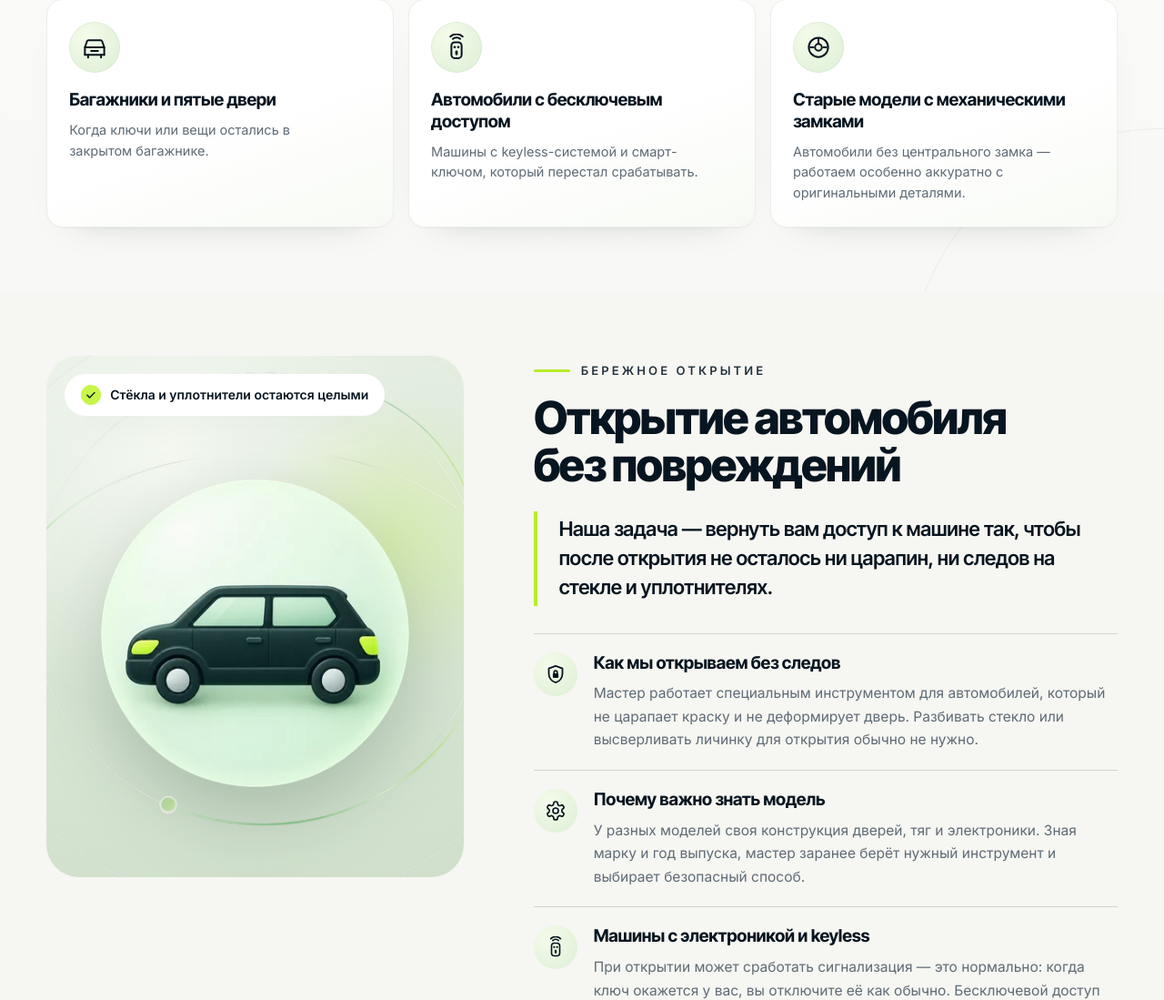
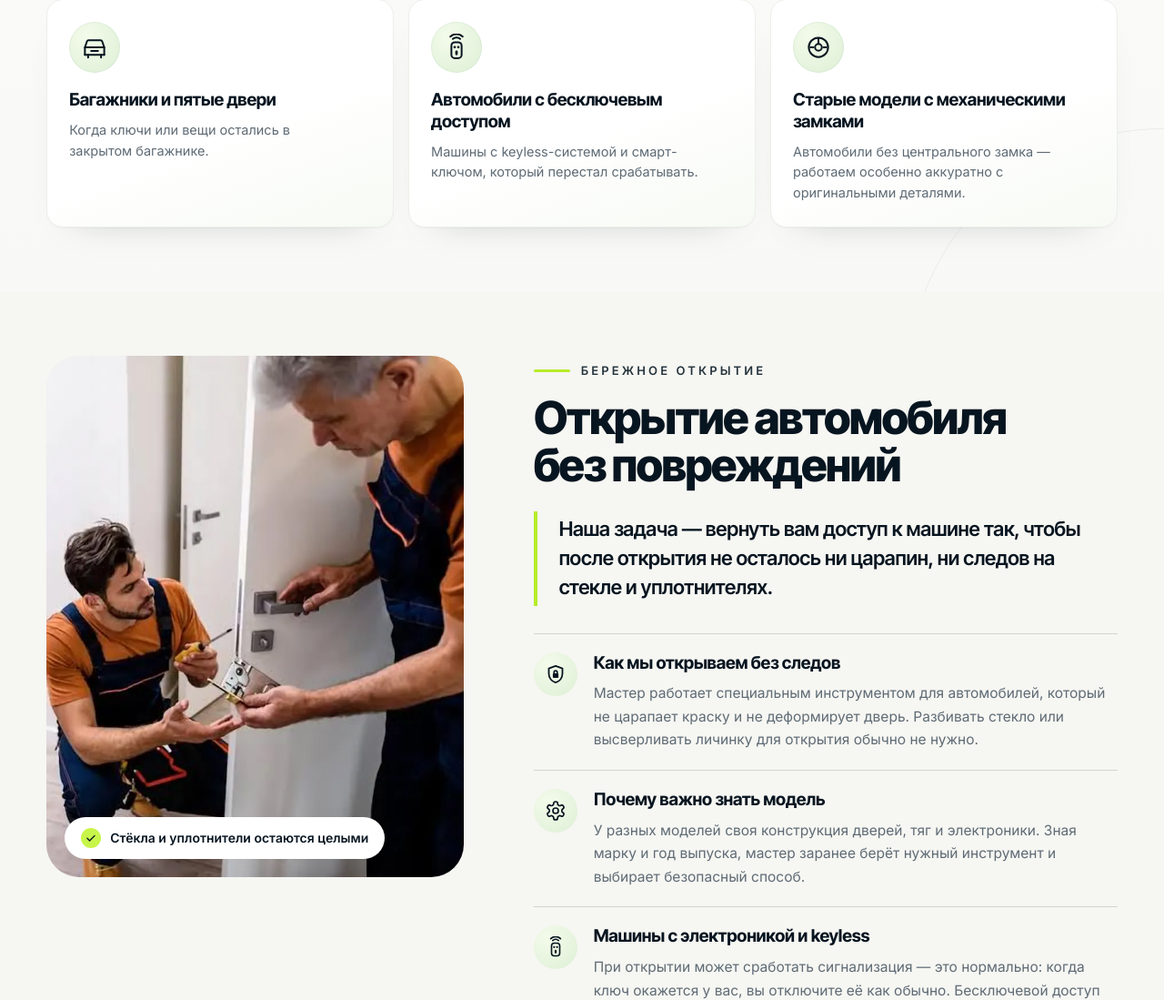
Before and after one commit to underproger/lockbilbao, a PHP site: page /servicios/apertura-de-coches/ in a window 1280 px wide. Shown: the part 4672-5771 px from the top of the page at 91% size. Run offline with PHP 8.4, Linux system fonts and the light colour scheme.

Commit message:
Страницы услуг: фото мастеров у двери в блоке «без повреждений»
- на всех 9 страницах вместо фото мастера / 3D-иконки — img/locksmiths-door.webp на всю карточку
  (.nd__visual--cover, увеличено ×2 EDSR), плашка перенесена вниз, чтобы не закрывать лица
- удалены неиспользуемые img/master-detail.webp и img/master-work.webp
- убран CSS, который больше не используется: орбита/пятно и вырезки в .nd__visual,
  3D-иконка .nd__icon, размытый фон и вырезка в .edge__photo
- README: какие фото где

Co-Authored-By: Claude Opus 5.5 <noreply@anthropic.com>
Claude-Session: https://claude.ai/code/session_01LJWcccLh2tSdCmK7sszm9H

```diff
--- a/css/service.css
+++ b/css/service.css
@@ -290,9 +290,6 @@
     radial-gradient(80% 70% at 30% 20%, #F4F8F1 0%, rgba(244, 248, 241, 0) 70%),
     linear-gradient(170deg, var(--mist) 0%, #CFDFCB 100%);
 }
-.nd__blob { position: absolute; z-index: -1; width: 70%; aspect-ratio: 1; right: -18%; top: 8%; border-radius: 50%; background: radial-gradient(circle, rgba(200, 245, 74, .28) 0%, rgba(200, 245, 74, 0) 70%); }
-.nd__orbit { position: absolute; z-index: -1; width: 150%; max-width: none; left: -24%; top: -4%; opacity: .6; }
-.nd__photo { position: absolute; inset: auto 0 0 0; width: 100%; height: auto; }
 .nd__badge {
   position: absolute; left: 20px; top: 20px; max-width: calc(100% - 40px);
   display: inline-flex; align-items: center; gap: 10px; padding: 12px 18px; border-radius: 999px;
@@ -315,19 +312,11 @@
 .nd-item__title { align-self: center; margin-bottom: 8px; font: 700 19px/1.3 var(--ff-display); letter-spacing: -.012em; color: var(--ink); }
 .nd-item p { max-width: 68ch; font-size: 15.5px; line-height: 1.65; color: var(--muted); }
 
-/* фото-вырезка «руки и замок» обрезана сверху — растворяем верхний край */
-.nd__photo--fade { -webkit-mask-image: linear-gradient(180deg, transparent 0, #000 22%); mask-image: linear-gradient(180deg, transparent 0, #000 22%); }
-
-/* вместо фото — 3D-иконка услуги (автомобили, сейфы, гаражи, помещения и т.п.) */
-.nd__visual--icon { display: grid; place-items: center; }
-.nd__icon {
-  position: relative; width: min(74%, 360px); height: auto; margin-top: 8%;
-  border-radius: 50%; filter: drop-shadow(0 30px 40px rgba(14, 49, 34, .22));
-}
-@media (prefers-reduced-motion: no-preference) {
-  .nd__icon { transition: transform .6s var(--ease); }
-  .nd__visual--icon:hover .nd__icon { transform: translateY(-6px) rotate(-2deg); }
-}
+/* обычное фото на всю карточку */
+.nd__visual--cover { background: #E9E6E3; }
+.nd__cover { position: absolute; inset: 0; width: 100%; height: 100%; object-fit: cover; object-position: 79% 50%; }
+/* сверху на фото лица мастеров — плашку ставим вниз */
+.nd__visual--cover .nd__badge { top: auto; bottom: 20px; }
 
 /* ---------- 09. Процесс — горизонтальная схема ---------- */
 .flow-steps--line .flow-step { position: relative; }
@@ -349,13 +338,10 @@
 .edge__media { position: relative; padding: 0 12% 14% 0; }
 .edge__photo { position: relative; overflow: hidden; margin: 0; border-radius: 24px; background: #1A2523; }
 .edge__photo--main { aspect-ratio: 4 / 5; box-shadow: 0 30px 60px -40px rgba(7, 21, 32, .6); }
-.edge__photo-bg { position: absolute; inset: -10%; width: 120%; height: 120%; max-width: none; object-fit: cover; filter: blur(6px) brightness(.45) saturate(.6); }
-.edge__photo--main::after { content: ""; position: absolute; inset: 0; background: linear-gradient(0deg, rgba(10, 18, 17, .45) 0%, rgba(10, 18, 17, 0) 40%); }
-.edge__photo-img { position: absolute; right: -10%; bottom: 0; width: 112%; max-width: none; height: auto; }
 /* обычное фото на всю карточку */
 .edge__photo--cover { background: #E9E6E3; }
 .edge__photo--cover img { position: absolute; inset: 0; width: 100%; height: 100%; object-fit: cover; object-position: 50% 50%; }
-.edge__photo--cover::after { display: none; }
+
 .edge__photo--city {
   position: absolute; right: 0; bottom: 0; width: 52%; aspect-ratio: 1;
   border: 8px solid #fff; border-radius: 22px; box-shadow: 0 30px 60px -36px rgba(7, 21, 32, .55);
@@ -431,7 +417,6 @@ span.pill { cursor: default; }
   .types--3 { grid-template-columns: repeat(2, minmax(0, 1fr)); }
   .nd__visual, .docs__aside { position: relative; top: auto; }
   .nd__visual { aspect-ratio: 16 / 12; max-width: 640px; }
-  .nd__photo { width: 70%; left: auto; right: 0; }
   .edge__media { max-width: 560px; }
   .flow-steps--line .flow-step::before, .flow-steps--line .flow-step::after { display: none; }
 }
@@ -489,8 +474,8 @@ span.pill { cursor: default; }
   .types--3 .type-card { padding: 16px; }
 
   .nd__visual { aspect-ratio: 1; border-radius: var(--r-lg); }
-  .nd__photo { width: 86%; }
   .nd__badge { left: 14px; top: 14px; padding: 10px 14px; font-size: 13px; }
+  .nd__visual--cover .nd__badge { top: auto; bottom: 14px; }
   .nd-item { grid-template-columns: 40px minmax(0, 1fr); column-gap: 14px; }
   .nd-item__ic { width: 40px; height: 40px; }
   .nd-item__ic svg { width: 20px; height: 20px; }
--- a/servicios/apertura-de-cajas-fuertes/index.html
+++ b/servicios/apertura-de-cajas-fuertes/index.html
@@ -765,10 +765,8 @@
   <!-- ============ 08. БЕЗ ВЫСВЕРЛИВАНИЯ ============ -->
   <section class="section section--paper nd" id="no-damage" aria-labelledby="nd-title">
     <div class="container nd__grid">
-      <figure class="nd__visual nd__visual--icon">
-        <span class="nd__blob" aria-hidden="true"></span>
-        <img class="nd__orbit" src="../../img/orbit.webp" alt="" aria-hidden="true" width="1184" height="1031" loading="lazy">
-        <img class="nd__icon" src="../../img/services/apertura-cajas-fuertes.webp" alt="Иллюстрация: открытие сейфа" width="360" height="360" loading="lazy">
+      <figure class="nd__visual nd__visual--cover">
+        <img class="nd__cover" src="../../img/locksmiths-door.webp" alt="Мастера Cerrajero24 меняют замок двери" width="1356" height="904" loading="lazy">
         <figcaption class="nd__badge"><svg aria-hidden="true"><use href="#i-check"/></svg>Сначала — способы без высверливания</figcaption>
       </figure>
 
--- a/servicios/apertura-de-coches/index.html
+++ b/servicios/apertura-de-coches/index.html
@@ -764,10 +764,8 @@
   <!-- ============ 08. БЕЗ ПОВРЕЖДЕНИЙ ============ -->
   <section class="section section--paper nd" id="no-damage" aria-labelledby="nd-title">
     <div class="container nd__grid">
-      <figure class="nd__visual nd__visual--icon">
-        <span class="nd__blob" aria-hidden="true"></span>
-        <img class="nd__orbit" src="../../img/orbit.webp" alt="" aria-hidden="true" width="1184" height="1031" loading="lazy">
-        <img class="nd__icon" src="../../img/services/apertura-coches.webp" alt="Иллюстрация: аварийное открытие автомобиля" width="360" height="360" loading="lazy">
+      <figure class="nd__visual nd__visual--cover">
+        <img class="nd__cover" src="../../img/locksmiths-door.webp" alt="Мастера Cerrajero24 меняют замок двери" width="1356" height="904" loading="lazy">
         <figcaption class="nd__badge"><svg aria-hidden="true"><use href="#i-check"/></svg>Стёкла и уплотнители остаются целыми</figcaption>
       </figure>
 
--- a/servicios/apertura-de-garajes/index.html
+++ b/servicios/apertura-de-garajes/index.html
@@ -764,10 +764,8 @@
   <!-- ============ 08. БЕЗ ПОВРЕЖДЕНИЙ ============ -->
   <section class="section section--paper nd" id="no-damage" aria-labelledby="nd-title">
     <div class="container nd__grid">
-      <figure class="nd__visual nd__visual--icon">
-        <span class="nd__blob" aria-hidden="true"></span>
-        <img class="nd__orbit" src="../../img/orbit.webp" alt="" aria-hidden="true" width="1184" height="1031" loading="lazy">
-        <img class="nd__icon" src="../../img/services/apertura-garajes.webp" alt="Иллюстрация: открытие гаража" width="360" height="360" loading="lazy">
+      <figure class="nd__visual nd__visual--cover">
+        <img class="nd__cover" src="../../img/locksmiths-door.webp" alt="Мастера Cerrajero24 меняют замок двери" width="1356" height="904" loading="lazy">
         <figcaption class="nd__badge"><svg aria-hidden="true"><use href="#i-check"/></svg>Сначала — сохранить замок и ворота</figcaption>
       </figure>
 
--- a/servicios/apertura-de-locales/index.html
+++ b/servicios/apertura-de-locales/index.html
@@ -764,10 +764,8 @@
   <!-- ============ 08. БЕЗ ПРОСТОЯ ============ -->
   <section class="section section--paper nd" id="no-damage" aria-labelledby="nd-title">
     <div class="container nd__grid">
-      <figure class="nd__visual nd__visual--icon">
-        <span class="nd__blob" aria-hidden="true"></span>
-        <img class="nd__orbit" src="../../img/orbit.webp" alt="" aria-hidden="true" width="1184" height="1031" loading="lazy">
-        <img class="nd__icon" src="../../img/services/apertura-locales.webp" alt="Иллюстрация: открытие офиса и магазина" width="360" height="360" loading="lazy">
+      <figure class="nd__visual nd__visual--cover">
+        <img class="nd__cover" src="../../img/locksmiths-door.webp" alt="Мастера Cerrajero24 меняют замок двери" width="1356" height="904" loading="lazy">
         <figcaption class="nd__badge"><svg aria-hidden="true"><use href="#i-check"/></svg>Открытие и замена цилиндров — в один визит</figcaption>
       </figure>
 
--- a/servicios/apertura-de-puertas/index.html
+++ b/servicios/apertura-de-puertas/index.html
@@ -690,10 +690,8 @@
   <!-- ============ 08. БЕЗ ПОВРЕЖДЕНИЙ ============ -->
   <section class="section section--paper nd" id="no-damage" aria-labelledby="nd-title">
     <div class="container nd__grid">
-      <figure class="nd__visual">
-        <span class="nd__blob" aria-hidden="true"></span>
-        <img class="nd__orbit" src="../../img/orbit.webp" alt="" aria-hidden="true" width="1184" height="1031" loading="lazy">
-        <img class="nd__photo" src="../../img/master-work.webp" alt="Мастер Cerrajero24 аккуратно открывает цилиндровый замок входной двери" width="640" height="800" loading="lazy">
+      <figure class="nd__visual nd__visual--cover">
+        <img class="nd__cover" src="../../img/locksmiths-door.webp" alt="Мастера Cerrajero24 меняют замок двери" width="1356" height="904" loading="lazy">
         <figcaption class="nd__badge"><svg aria-hidden="true"><use href="#i-check"/></svg>Сначала — способы, которые сохраняют замок</figcaption>
       </figure>
 
--- a/servicios/cambio-de-cerraduras-y-bombines/index.html
+++ b/servicios/cambio-de-cerraduras-y-bombines/index.html
@@ -764,10 +764,8 @@
   <!-- ============ 08. КАК ПОДОБРАТЬ ЦИЛИНДР ============ -->
   <section class="section section--paper nd" id="choose" aria-labelledby="nd-title">
     <div class="container nd__grid">
-      <figure class="nd__visual nd__visual--icon">
-        <span class="nd__blob" aria-hidden="true"></span>
-        <img class="nd__orbit" src="../../img/orbit.webp" alt="" aria-hidden="true" width="1184" height="1031" loading="lazy">
-        <img class="nd__icon" src="../../img/services/cambio-cerraduras-bombines.webp" alt="Иллюстрация: замена цилиндра замка" width="360" height="360" loading="lazy">
+      <figure class="nd__visual nd__visual--cover">
+        <img class="nd__cover" src="../../img/locksmiths-door.webp" alt="Мастера Cerrajero24 меняют замок двери" width="1356" height="904" loading="lazy">
         <figcaption class="nd__badge"><svg aria-hidden="true"><use href="#i-check"/></svg>Подбираем цилиндр по размеру на месте</figcaption>
       </figure>
 
--- a/servicios/extraccion-de-llaves-rotas/index.html
+++ b/servicios/extraccion-de-llaves-rotas/index.html
@@ -764,10 +764,8 @@
   <!-- ============ 08. БЕЗ ЗАМЕНЫ ЦИЛИНДРА ============ -->
   <section class="section section--paper nd" id="no-damage" aria-labelledby="nd-title">
     <div class="container nd__grid">
-      <figure class="nd__visual">
-        <span class="nd__blob" aria-hidden="true"></span>
-        <img class="nd__orbit" src="../../img/orbit.webp" alt="" aria-hidden="true" width="1184" height="1031" loading="lazy">
-        <img class="nd__photo nd__photo--fade" src="../../img/master-detail.webp" alt="Мастер Cerrajero24 работает с цилиндром замка" width="616" height="650" loading="lazy">
+      <figure class="nd__visual nd__visual--cover">
+        <img class="nd__cover" src="../../img/locksmiths-door.webp" alt="Мастера Cerrajero24 меняют замок двери" width="1356" height="904" loading="lazy">
         <figcaption class="nd__badge"><svg aria-hidden="true"><use href="#i-check"/></svg>Сначала — сохранить цилиндр</figcaption>
       </figure>
 
--- a/servicios/instalacion-de-cerraduras/index.html
+++ b/servicios/instalacion-de-cerraduras/index.html
@@ -765,10 +765,8 @@
   <!-- ============ 08. КАК МЫ УСТАНАВЛИВАЕМ ============ -->
   <section class="section section--paper nd" id="how" aria-labelledby="nd-title">
     <div class="container nd__grid">
-      <figure class="nd__visual nd__visual--icon">
-        <span class="nd__blob" aria-hidden="true"></span>
-        <img class="nd__orbit" src="../../img/orbit.webp" alt="" aria-hidden="true" width="1184" height="1031" loading="lazy">
-        <img class="nd__icon" src="../../img/services/instalacion-cerraduras.webp" alt="Иллюстрация: установка и врезка замка" width="360" height="360" loading="lazy">
+      <figure class="nd__visual nd__visual--cover">
+        <img class="nd__cover" src="../../img/locksmiths-door.webp" alt="Мастера Cerrajero24 меняют замок двери" width="1356" height="904" loading="lazy">
         <figcaption class="nd__badge"><svg aria-hidden="true"><use href="#i-check"/></svg>Подбор, врезка и регулировка — за один визит</figcaption>
       </figure>
 
--- a/servicios/reparacion-de-cerraduras/index.html
+++ b/servicios/reparacion-de-cerraduras/index.html
@@ -764,10 +764,8 @@
   <!-- ============ 08. РЕМОНТ ИЛИ ЗАМЕНА ============ -->
   <section class="section section--paper nd" id="repair-or-replace" aria-labelledby="nd-title">
     <div class="container nd__grid">
-      <figure class="nd__visual">
-        <span class="nd__blob" aria-hidden="true"></span>
-        <img class="nd__orbit" src="../../img/orbit.webp" alt="" aria-hidden="true" width="1184" height="1031" loading="lazy">
-        <img class="nd__photo nd__photo--fade" src="../../img/master-detail.webp" alt="Мастер Cerrajero24 ремонтирует цилиндровый замок" width="616" height="650" loading="lazy">
+      <figure class="nd__visual nd__visual--cover">
+        <img class="nd__cover" src="../../img/locksmiths-door.webp" alt="Мастера Cerrajero24 меняют замок двери" width="1356" height="904" loading="lazy">
         <figcaption class="nd__badge"><svg aria-hidden="true"><use href="#i-check"/></svg>Сначала — диагностика</figcaption>
       </figure>
 
```
Also changed, not shown: README.md, img/locksmiths-door.webp (added), img/master-detail.webp (deleted), img/master-work.webp (deleted).
